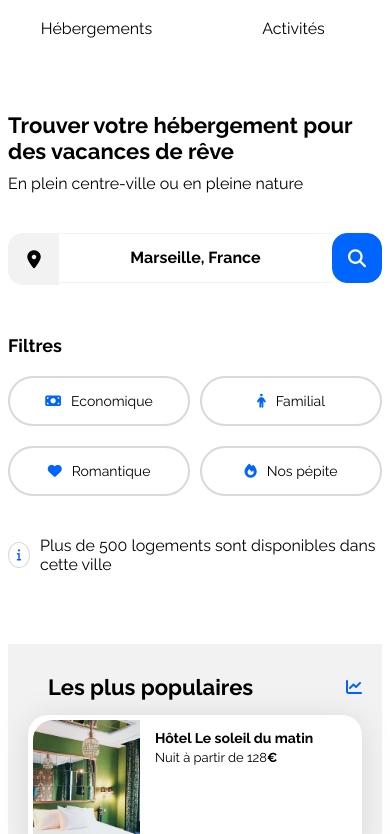
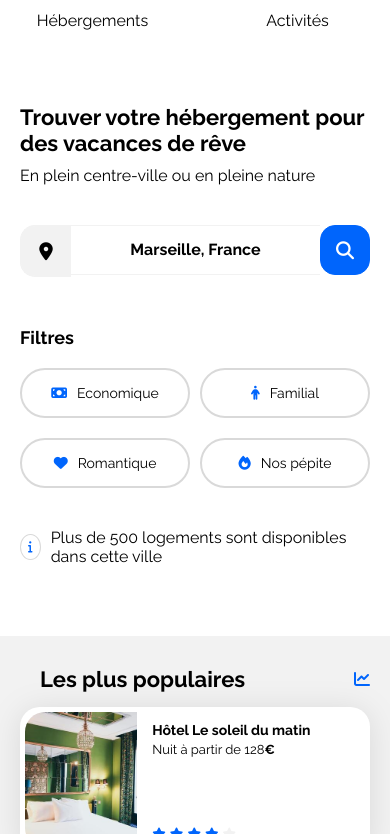
Before and after one commit to matheopierru62176/Creez-la-page-d-accueil-d-une-agence-de-voyage, a plain HTML site: page index.html in a window 390 px wide. Shown: the part 63-897 px from the top of the page. Drawn offline with Linux system fonts and the light colour scheme.

Commit message:
finition du site

```diff
--- a/css/style.css
+++ b/css/style.css
@@ -16,6 +16,7 @@
 body {
     display: flex;
     justify-content: center;
+    margin: 0;
 }
 
 .main-container {
@@ -435,10 +436,6 @@ footer ul li b {
         padding: 0 20px;
     }
 
-    header ul {
-        align-items: right;
-    }
-
     .hebergements-and-populaires {
         flex-direction: column;
         gap: 50px;
@@ -599,9 +596,7 @@ footer ul li b {
 
     /* Information section mobile */
     .information {
-        width: calc(100% + 40px);
-        margin-left: -20px;
-        margin-right: -20px;
+        width: 100%;
         padding: 0 20px;
         box-sizing: border-box;
     }
```
Also changed, not shown: Lien_Github.txt (added), 1 other file.
